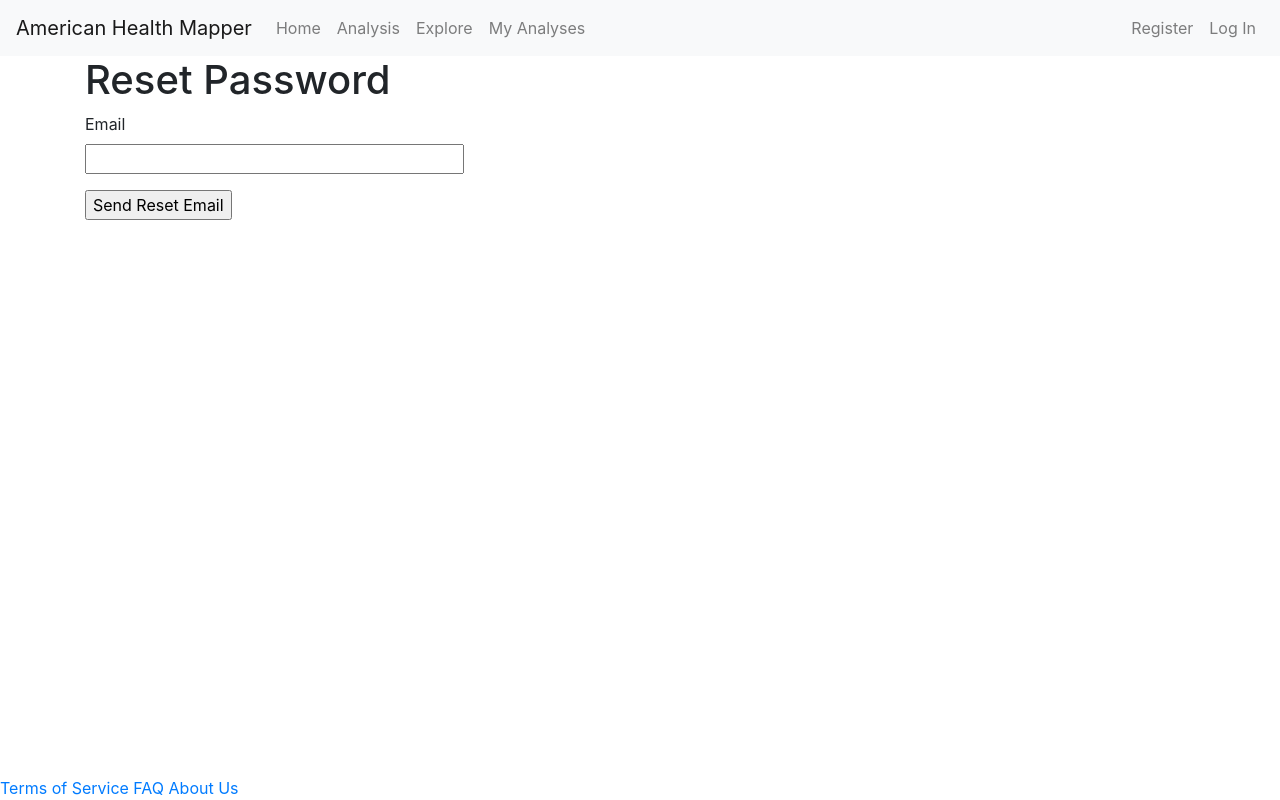
After one commit to Nunie123/ahm_back, a Flask app: page /reset in a window 1280 px wide. The commit adds this page. Run offline with Flask 2, Linux system fonts and the light colour scheme; parts of the project's set-up code (start-up, migrations or seed data) failed here and were passed over; some libraries are stand-ins or nearby versions.

Commit message:
Added Forgot Password Feature

```diff
--- a/app/forms.py
+++ b/app/forms.py
@@ -40,3 +40,17 @@ class LoginForm(FlaskForm):
     )
     remember_me = BooleanField('Remember Me')
     submit = SubmitField('Sign In')
+
+class EmailForm(FlaskForm):
+    email = StringField(
+        'Email',
+        validators=[DataRequired(), Email()])
+    submit = SubmitField('Send Reset Email')
+
+class PasswordForm(FlaskForm):
+    password = PasswordField(
+        'Password',
+        validators=[DataRequired()])
+    password2 = PasswordField(
+        'Repeat Password', validators=[DataRequired(), EqualTo('password')])
+    submit = SubmitField('Create New Password')
--- a/app/routes.py
+++ b/app/routes.py
@@ -2,7 +2,7 @@ from datetime import datetime
 from flask import render_template, request, flash, redirect, url_for, jsonify
 from flask_login import current_user, login_user, logout_user, login_required
 from app import app, db, models
-from app.forms import RegistrationForm, LoginForm
+from app.forms import RegistrationForm, LoginForm, PasswordForm, EmailForm
 from app.email import send_email
 from app.token import generate_confirmation_token, confirm_token
 from app import models
@@ -58,6 +58,47 @@ def register():
         flash('A confirmation email has been sent via email.', 'success')
         return redirect(url_for('login'))
     return render_template('register.html', title='Register', form=form)
+
+@app.route('/reset', methods=["GET", "POST"])
+def reset():
+    form = EmailForm()
+    if form.validate_on_submit():
+        user = models.User.query.filter_by(email=form.email.data).first_or_404()
+        subject = "Password reset requested"
+        token = generate_confirmation_token(user.email.lower())
+        print(token)
+        recover_url = url_for(
+            'reset_with_token',
+            token=token,
+            _external=True)
+        print(recover_url)
+        html = render_template(
+            'recover.html',
+            recover_url=recover_url)
+        print('sending email')
+        send_email(user.email, subject, html)
+        flash('A reset link been sent via email.', 'success')
+        return redirect(url_for('index'))
+    return render_template('reset.html', form=form)
+
+
+@app.route('/reset/<token>', methods=["GET", "POST"])
+def reset_with_token(token):
+    try:
+        email = confirm_token(token)
+    except:
+        flash('The reset link is invalid or has expired.', 'danger')
+    form = PasswordForm()
+    if form.validate_on_submit():
+        user = models.User.query.filter_by(email=email).first_or_404()
+        user.set_password(form.password.data)
+        user.is_email_authenticated = True
+        db.session.add(user)
+        db.session.commit()
+        flash('Password reset.', 'success')
+        return redirect(url_for('login'))
+
+    return render_template('reset_with_token.html', title='Reset Password', form=form, token=token)
 
 
 @app.route('/authenticate-email/<token>', methods=['GET'])
--- a/app/templates/login.html
+++ b/app/templates/login.html
@@ -23,6 +23,7 @@
             <p>{{ form.submit() }}</p>
         </form>
         <a href="{{ url_for('register') }}">Register</a>
+        <a href="{{ url_for('reset') }}">Forgot Password</a>
     </div>
 </main>
 
--- /dev/null
+++ b/app/templates/recover.html
@@ -0,0 +1,4 @@
+<p>This email was sent automatically by American Health Mapper in response to your request to reset your password. For your protection, you can reset your password online through the secure americanhealthmapper.com link below:</p>
+<p><a href="{{ recover_url }}">{{ recover_url }}</a></p>
+<br>
+<p>Cheers!</p>
--- /dev/null
+++ b/app/templates/reset.html
@@ -0,0 +1,21 @@
+{% extends "base.html" %}
+
+{% block content %}
+<main>
+    <div class="container">
+        <h1>Reset Password</h1>
+        <form action="" method="post">
+            {{ form.hidden_tag() }}
+            <p>
+                {{ form.email.label }}<br>
+                {{ form.email(size=32) }}<br>
+                {% for error in form.email.errors %}
+                <span style="color: red;">[{{ error }}]</span>
+                {% endfor %}
+            </p>
+            <p>{{ form.submit() }}</p>
+        </form>
+    </div>
+</main>
+
+{% endblock %}
```
Also changed, not shown: app/templates/reset_with_token.html (added, +28 -0 lines).
